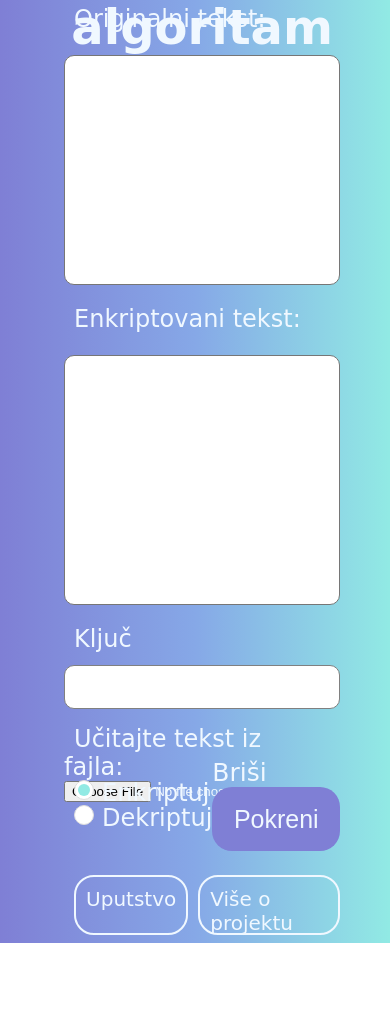
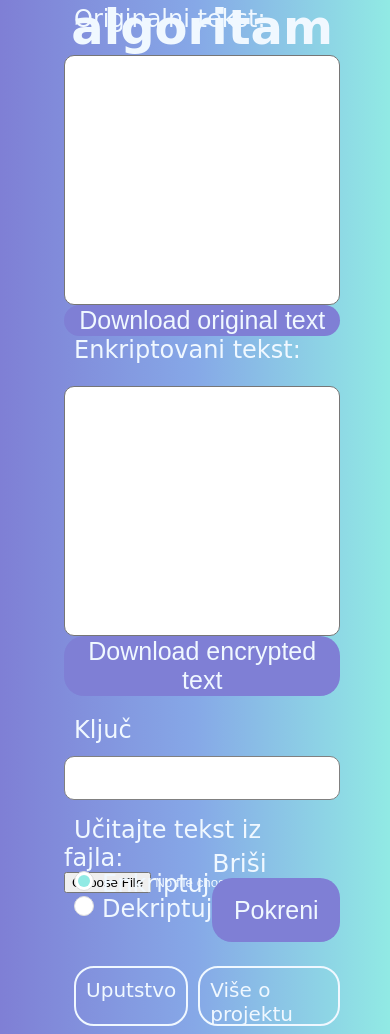
Before and after one commit to nnMan1/vizener-decrypt, a Flask app: page / in a window 390 px wide. Shown: the part 97-1131 px from the top of the page. Before the commit the page ends 1040 px from the top, so only its background shows below. Run offline with Flask 2, Linux system fonts and the light colour scheme; some web fonts are replaced.

Commit message:
Made buttons and download for textareas

```diff
--- a/static/css/css.css
+++ b/static/css/css.css
@@ -36,7 +36,7 @@ body {
 
     display: grid;
     grid-template-columns: auto auto;
-    grid-template-rows: 300px;
+    /*grid-template-rows: 300px;*/
     column-gap: 15px;
     margin-top: 5%;
 }
@@ -219,14 +219,14 @@ button:focus {
     margin-right: 20px;
 }
 
+.downloadTextarea {
+    height: unset;
+    width: unset;
+}
+
 @media only screen and (max-width: 991px) {
     #text_fields {
         grid-template-columns: auto;
-        grid-template-rows: 300px 300px;
-    }
-
-    #decrypted_text {
-        margin-bottom: 20px;
     }
 
     #use-directions, #use-info {
--- a/static/js/vizener.js
+++ b/static/js/vizener.js
@@ -42,7 +42,7 @@ $.ajax('/decrypt/vizener', {
 );
 }
 
-document.querySelector("button").addEventListener("click", e => {
+document.querySelector("#startProgram").addEventListener("click", e => {
     if($('input[name=type]:checked').val() == "decrypt") {
         decrypt()
     } else {
@@ -87,3 +87,28 @@ myFile.addEventListener('change', function() {
     var file = myFile.files[0];
     reader.readAsText(file);
 });
+
+function saveTextAsFile(id)
+{
+    var textToSave = document.getElementById(id).value;
+    if (textToSave) {
+        var textToSaveAsBlob = new Blob([textToSave], {type:"text/plain"});
+        var textToSaveAsURL = window.URL.createObjectURL(textToSaveAsBlob);
+        var fileNameToSaveAs = 'vizener' + '_' + id;
+
+        var downloadLink = document.createElement("a");
+        downloadLink.download = fileNameToSaveAs;
+        downloadLink.innerHTML = "Download File";
+        downloadLink.href = textToSaveAsURL;
+        downloadLink.onclick = destroyClickedElement;
+        downloadLink.style.display = "none";
+        document.body.appendChild(downloadLink);
+
+        downloadLink.click();
+    }
+}
+
+function destroyClickedElement(event)
+{
+    document.body.removeChild(event.target);
+}
--- a/templates/index.html
+++ b/templates/index.html
@@ -16,10 +16,12 @@
     <div class="textarea-and-label">
         <label for="decrypted_text">Originalni tekst:</label>
         <textarea name="" id="decrypted_text"></textarea>
+        <button onclick="saveTextAsFile('decrypted_text')" class="downloadTextarea">Download original text</button>
     </div>
     <div class="textarea-and-label">
         <label for="encrypted_text">Enkriptovani tekst:</label>
         <textarea name="" id="encrypted_text"></textarea>
+        <button onclick="saveTextAsFile('encrypted_text')" class="downloadTextarea">Download encrypted text</button>
     </div>
 </div>
 
@@ -42,7 +44,7 @@
     </div>
     <div>
         <a href="#" id="delete-button">Briši</a>
-        <button>Pokreni</button>
+        <button id="startProgram">Pokreni</button>
     </div>
 </div>
 <div id="info-use">
```
